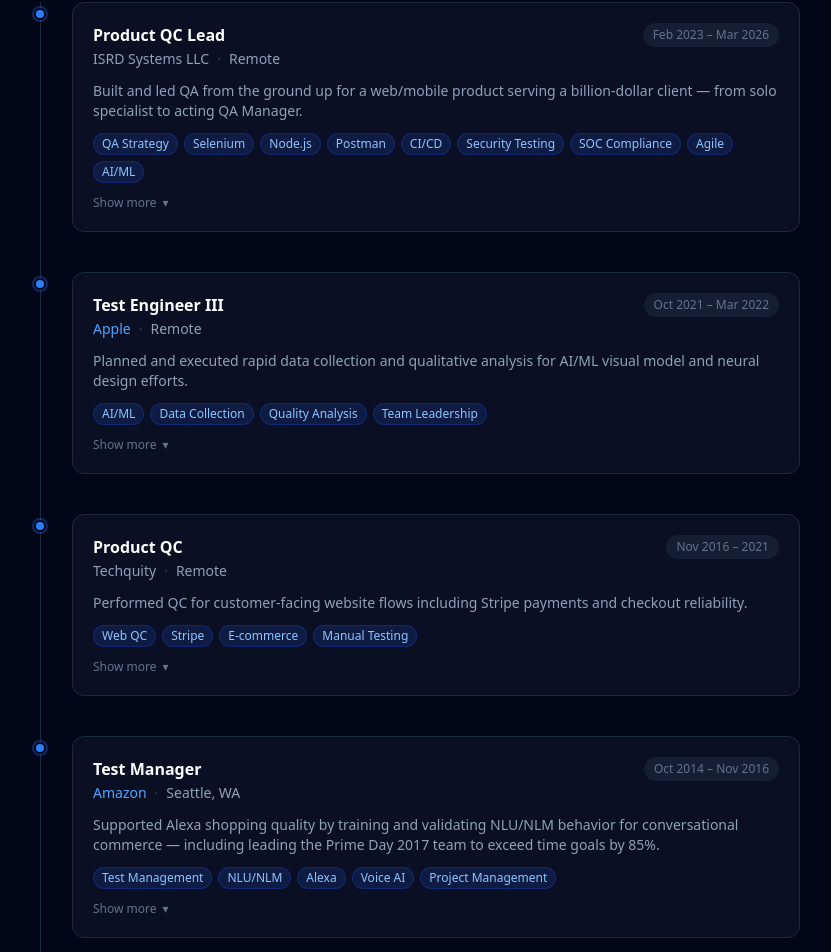
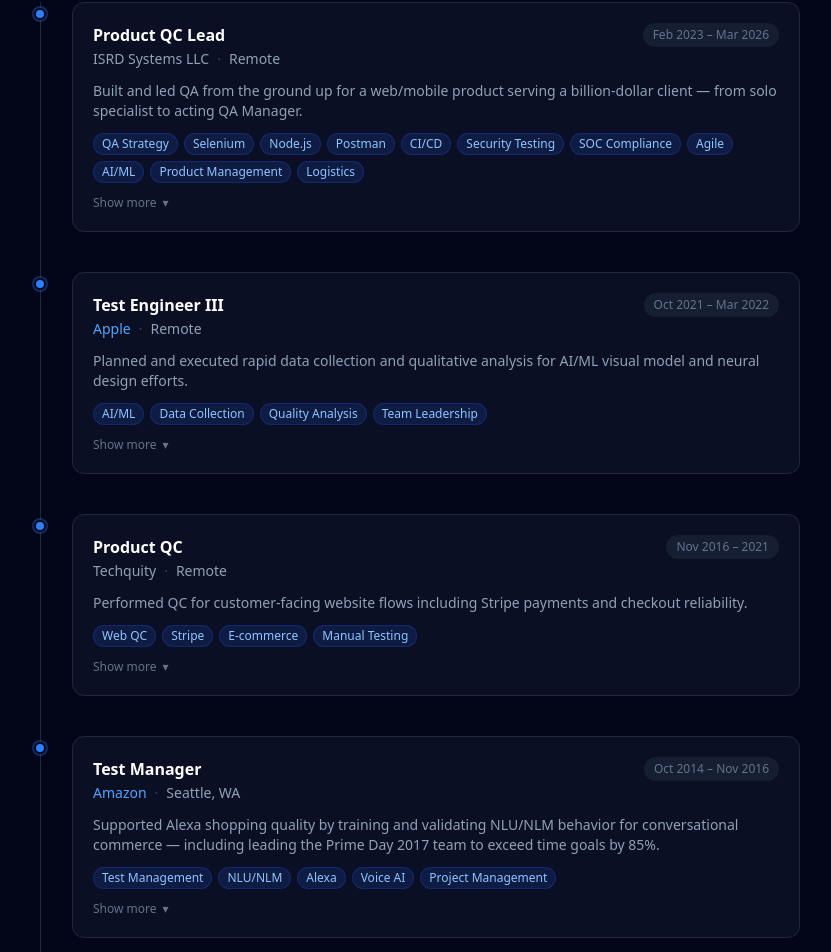
Before and after one commit to Brentlichtenberg/Portfolio-site, a React (Vite) app: page / in a window 1280 px wide. Shown: the part 1802-2754 px from the top of the page, without its empty margins (224-1055 px from the left). Built offline with nearby package versions, Linux system fonts and the light colour scheme.

Commit message:
Add Product Management and Logistics tags to ISRD experience card
Co-authored-by: Copilot <223556219+Copilot@users.noreply.github.com>

```diff
--- a/src/data/timeline.ts
+++ b/src/data/timeline.ts
@@ -32,7 +32,7 @@ export const timelineEntries: TimelineEntry[] = [
 • SME — Functioned as product SME for leadership and client demos including C-level audiences, translating QA risk into business impact.
 
 Late-tenure bonus: transitioned into a concurrent Product Sourcing & Logistics role (Nov 2025–Mar 2026) as SME for a new project, defining Jira acceptance criteria, designing workflows/SOPs, and managing vendor relationships in SAP Ariba.`,
-    tags: ['QA Strategy', 'Selenium', 'Node.js', 'Postman', 'CI/CD', 'Security Testing', 'SOC Compliance', 'Agile', 'AI/ML'],
+    tags: ['QA Strategy', 'Selenium', 'Node.js', 'Postman', 'CI/CD', 'Security Testing', 'SOC Compliance', 'Agile', 'AI/ML', 'Product Management', 'Logistics'],
   },
   {
     id: 'apple-test-engineer',
```
